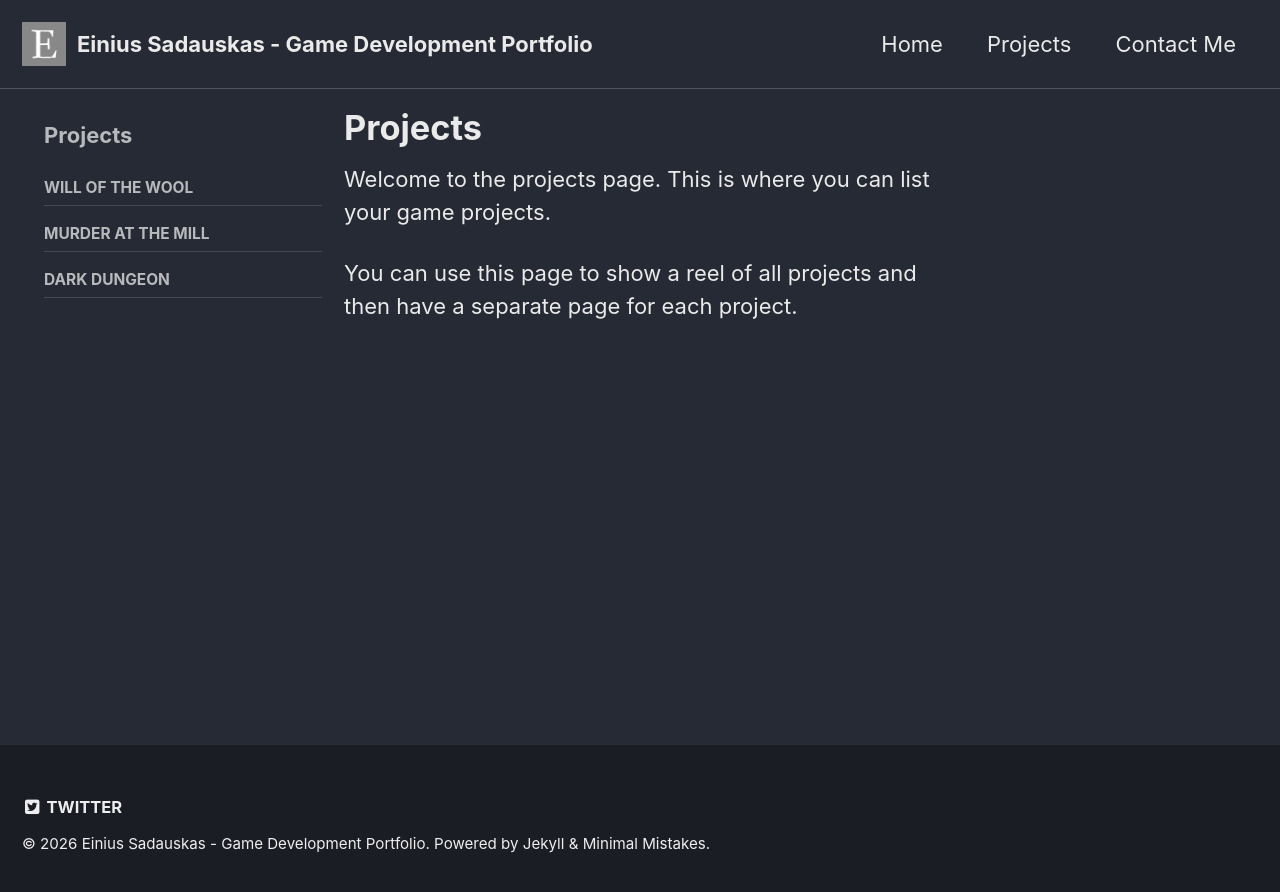
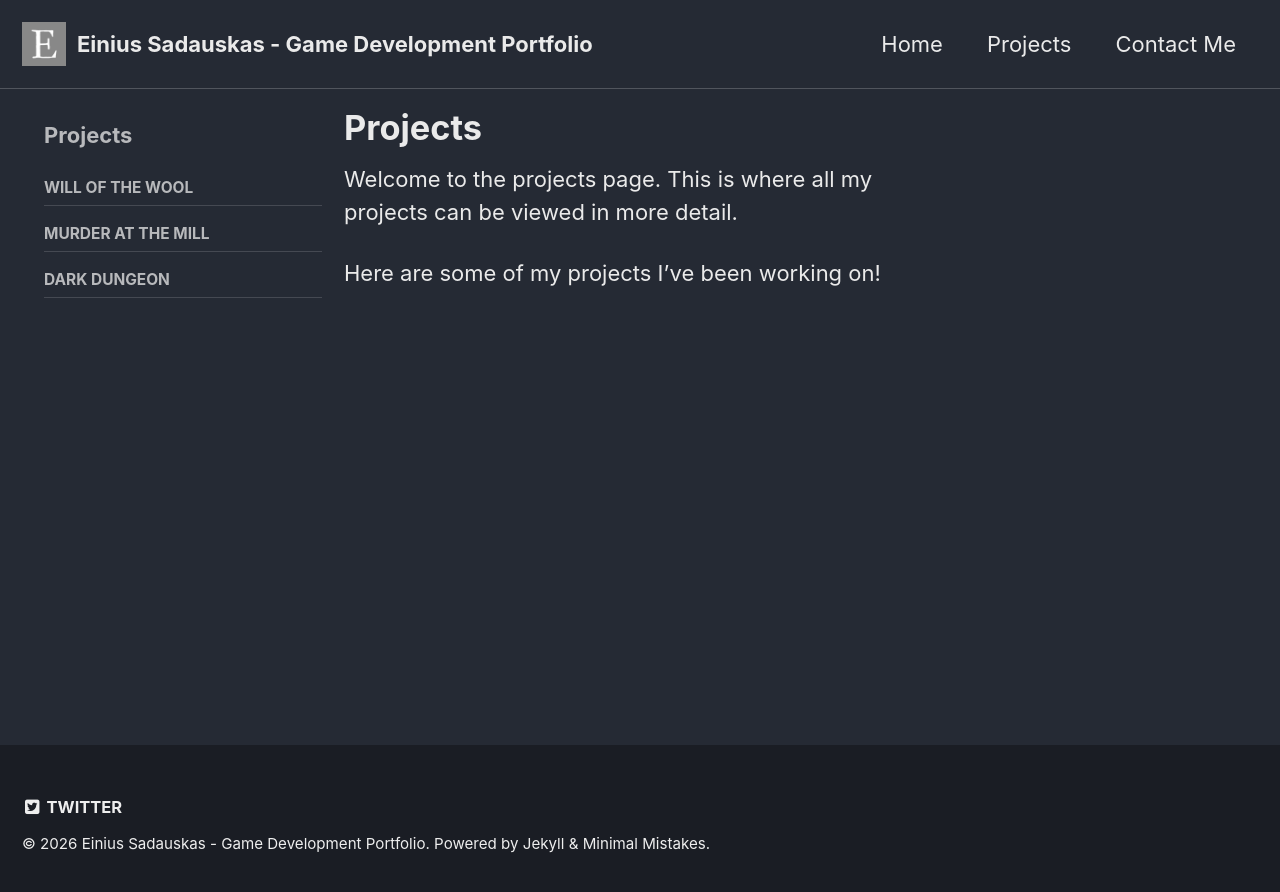
Before and after one commit to Einiuss/Einiuss.github.io, a Jekyll site: the page built from _pages/projects.md, in a window 1280 px wide. Shown: the top 892 px of the page. Built offline with Jekyll 4.4.1, drawn with Linux system fonts in a browser that asks for light colours.

Commit message:
Update projects.md

```diff
--- a/_pages/projects.md
+++ b/_pages/projects.md
@@ -8,6 +8,6 @@ sidebar:
     - projects
 ---
 
-Welcome to the projects page. This is where you can list your game projects.
+Welcome to the projects page. This is where all my projects can be viewed in more detail.
 
-You can use this page to show a reel of all projects and then have a separate page for each project.
+Here are some of my projects I've been working on!
```
